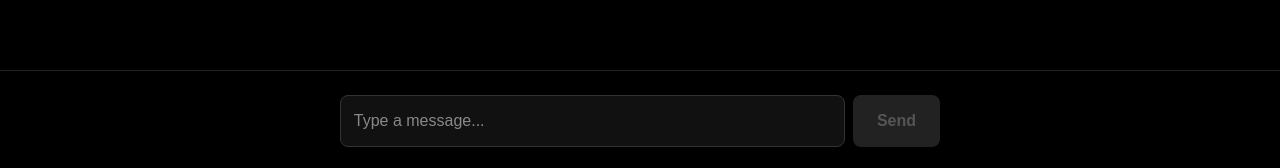
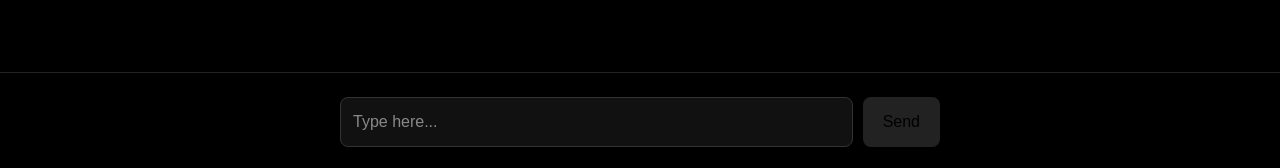
Before and after one commit to Resoven/tribit, a Next.js app: page / in a window 1280 px wide. Shown: the part 629-797 px from the top of the page. Built offline with nearby package versions, Linux system fonts and the light colour scheme.

Commit message:
fix: resolve TypeError by handling undefined input state

```diff
--- a/app/page.tsx
+++ b/app/page.tsx
@@ -8,7 +8,7 @@ import { useRef, useEffect, useState } from 'react';
 export default function Chat() {
   const [isMounted, setIsMounted] = useState(false);
 
-  // Initialize useChat
+  // Initialize useChat with default fallbacks
   const { messages, input, handleInputChange, handleSubmit, isLoading, error } = useChat({
     api: '/api/chat',
   });
@@ -25,11 +25,10 @@ export default function Chat() {
     }
   }, [messages]);
 
-  // Form handler with safety check for undefined 'input'
+  // Prevent submission if input is undefined or empty
   const onFormSubmit = (e: React.FormEvent<HTMLFormElement>) => {
     e.preventDefault();
-    const safeInput = input || ''; // Safety Guard
-    if (!safeInput.trim() || isLoading) return;
+    if (!(input ?? '').trim() || isLoading) return;
     handleSubmit(e);
   };
 
@@ -37,8 +36,8 @@ export default function Chat() {
 
   return (
     <div style={{ display: 'flex', flexDirection: 'column', height: '100vh', backgroundColor: '#000', color: '#fff', fontFamily: 'sans-serif' }}>
-      <header style={{ padding: '1rem', borderBottom: '1px solid #222', textAlign: 'center', fontWeight: 'bold' }}>
-        Tribit AI ✨
+      <header style={{ padding: '1rem', borderBottom: '1px solid #222', textAlign: 'center' }}>
+        <strong>Tribit AI ✨</strong>
       </header>
 
       <main style={{ flex: 1, overflowY: 'auto', padding: '1rem' }}>
@@ -49,45 +48,40 @@ export default function Chat() {
             </div>
           )}
           {messages.map((m) => (
-            <div key={m.id} style={{ marginBottom: '1.5rem', padding: '1rem', borderRadius: '8px', backgroundColor: m.role === 'user' ? '#111' : 'transparent', border: m.role === 'user' ? '1px solid #222' : 'none' }}>
-              <div style={{ fontSize: '0.7rem', color: m.role === 'user' ? '#0070f3' : '#10a37f', textTransform: 'uppercase', marginBottom: '0.4rem', fontWeight: 'bold' }}>
-                {m.role === 'user' ? 'You' : 'Tribit'}
+            <div key={m.id} style={{ marginBottom: '1.5rem' }}>
+              <div style={{ fontSize: '0.7rem', color: m.role === 'user' ? '#0070f3' : '#10a37f', fontWeight: 'bold', marginBottom: '4px' }}>
+                {m.role === 'user' ? 'YOU' : 'TRIBIT'}
               </div>
-              <div style={{ color: '#eee', lineHeight: '1.5', whiteSpace: 'pre-wrap' }}>
-                {m.content}
-              </div>
+              <div style={{ color: '#eee', whiteSpace: 'pre-wrap' }}>{m.content}</div>
             </div>
           ))}
-          {isLoading && <div style={{ color: '#10a37f', fontSize: '0.8rem' }}>Tribit is typing...</div>}
-          {error && <div style={{ color: '#ff4444', marginTop: '1rem', fontSize: '0.8rem' }}>Error: {error.message}</div>}
           <div ref={scrollRef} />
         </div>
       </main>
 
-      <footer style={{ padding: '1.5rem', borderTop: '1px solid #222', backgroundColor: '#000' }}>
-        <form onSubmit={onFormSubmit} style={{ maxWidth: '600px', margin: '0 auto', display: 'flex', gap: '0.5rem' }}>
+      <footer style={{ padding: '1.5rem', borderTop: '1px solid #222' }}>
+        <form onSubmit={onFormSubmit} style={{ maxWidth: '600px', margin: '0 auto', display: 'flex', gap: '10px' }}>
           <input
-            value={input || ''}
+            value={input ?? ''} // Fixes the 'undefined' trim error
             onChange={handleInputChange}
-            placeholder="Type a message..."
-            style={{ flex: 1, padding: '0.8rem', borderRadius: '8px', border: '1px solid #333', backgroundColor: '#111', color: '#fff', outline: 'none' }}
+            placeholder="Type here..."
+            style={{ flex: 1, padding: '12px', borderRadius: '8px', border: '1px solid #333', backgroundColor: '#111', color: '#fff' }}
           />
           <button
             type="submit"
-            disabled={isLoading || !(input || '').trim()}
+            disabled={isLoading || !(input ?? '').trim()}
             style={{
-              padding: '0 1.5rem',
+              padding: '0 20px',
               borderRadius: '8px',
-              border: 'none',
-              backgroundColor: (isLoading || !(input || '').trim()) ? '#222' : '#fff',
-              color: (isLoading || !(input || '').trim()) ? '#555' : '#000',
-              fontWeight: 'bold',
-              cursor: (isLoading || !(input || '').trim()) ? 'default' : 'pointer'
+              backgroundColor: (isLoading || !(input ?? '').trim()) ? '#222' : '#fff',
+              color: '#000',
+              cursor: (isLoading || !(input ?? '').trim()) ? 'default' : 'pointer'
             }}
           >
             {isLoading ? '...' : 'Send'}
           </button>
         </form>
+        {error && <div style={{ color: 'red', fontSize: '12px', marginTop: '10px', textAlign: 'center' }}>{error.message}</div>}
       </footer>
     </div>
   );
```
